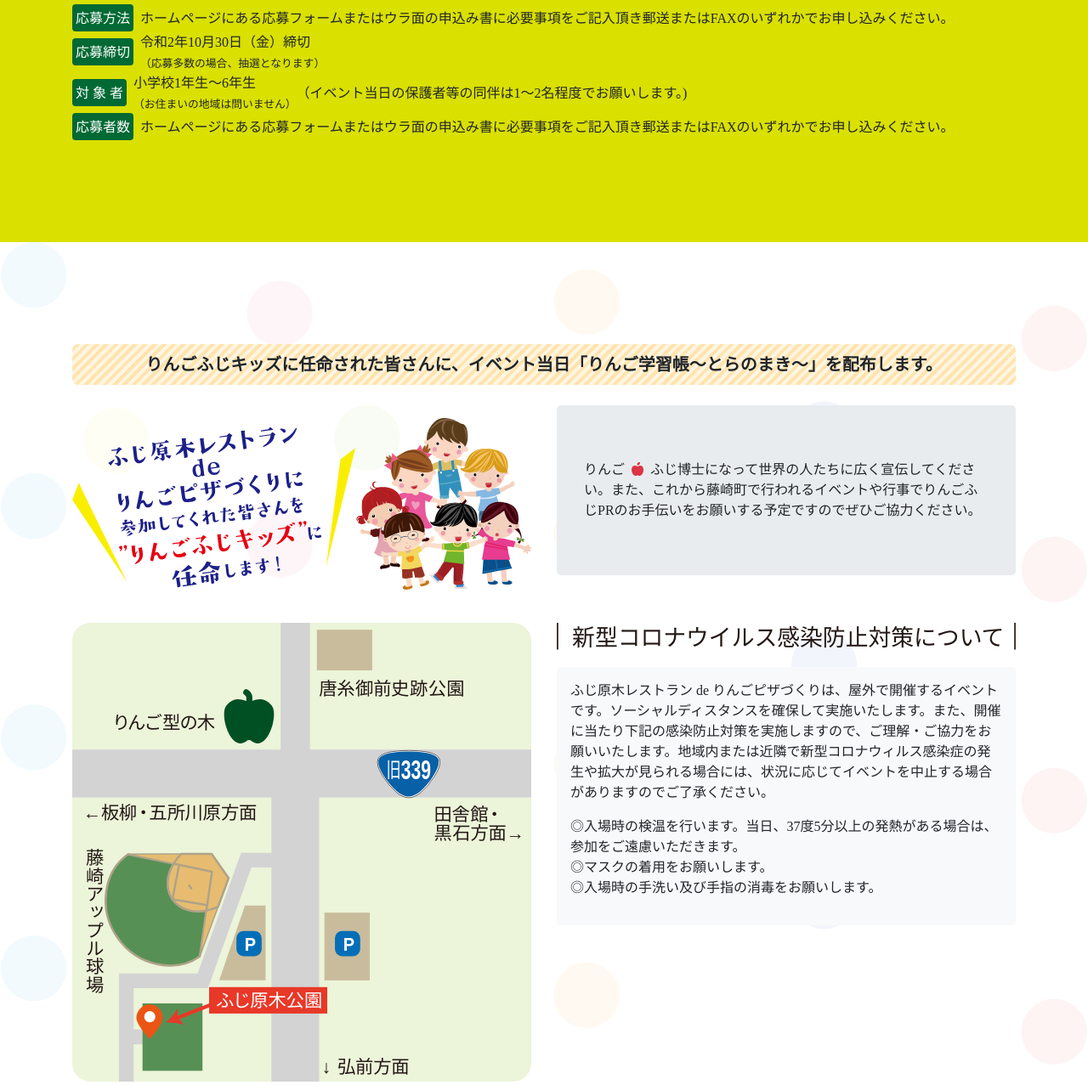
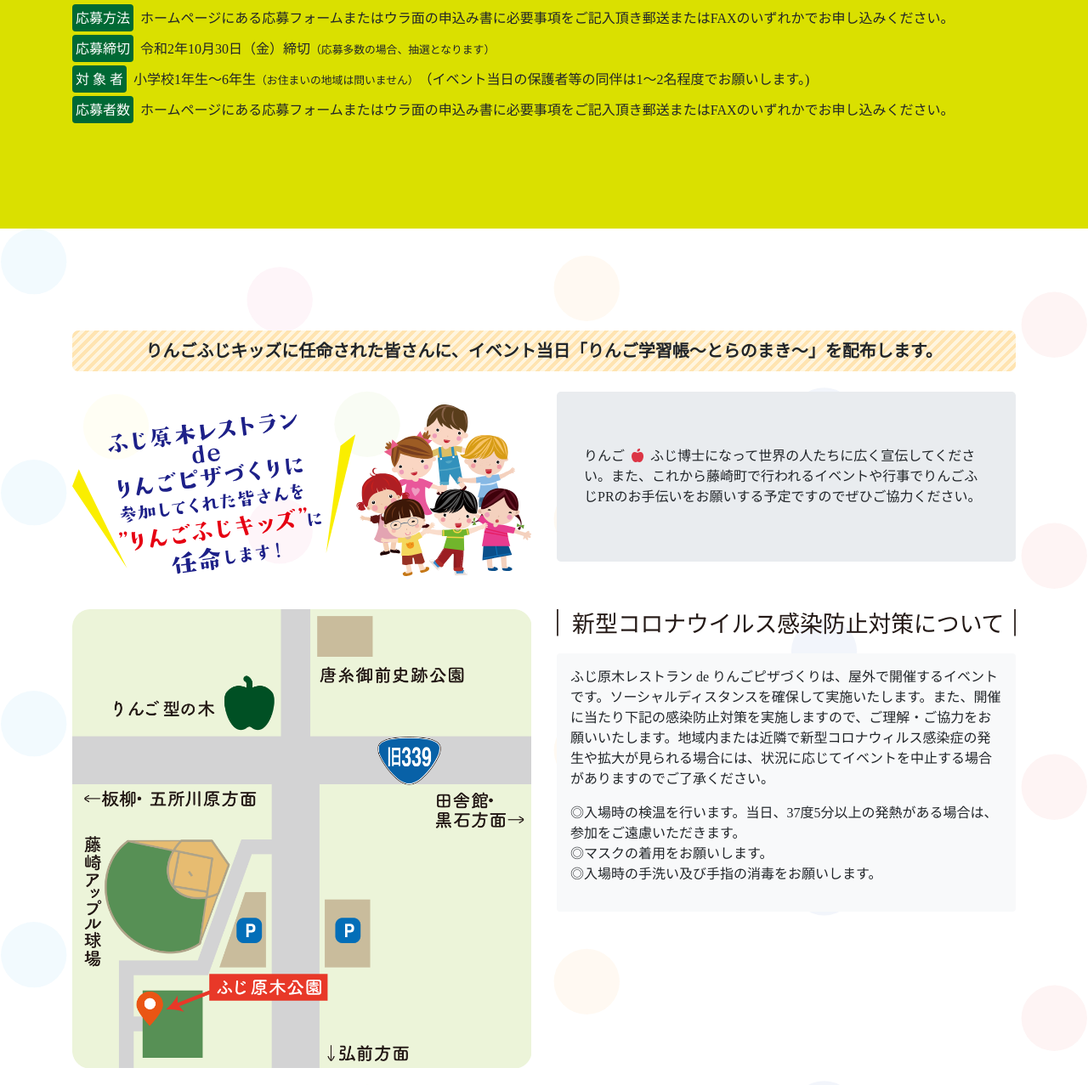
Before and after one commit to plus-agc-service-yamauchi/fujigenboku.com_2, a plain HTML site: page index.html in a window 1280 px wide. Shown: the part 2312-3589 px from the top of the page at 85% size. Drawn offline with Linux system fonts and the light colour scheme; a web font is replaced by a local one.

Commit message:
Update index.html

```diff
--- a/index.html
+++ b/index.html
@@ -128,20 +128,20 @@
             </div>
             <div class="row myFont text-center text-md-left">
                 <div class="col-lg-12 col-md-6 mb-5 mb-lg-0">
-                    <div class="d-md-flex align-items-center mb-lg-0 mb-3">
+                    <div class="d-md-flex align-items-center mb-lg-1 mb-3">
                         <div class="bg-green mr-2 p-1 text-white rounded text-center">応募方法</div>
                         <div>ホームページにある応募フォームまたはウラ面の申込み書に必要事項をご記入頂き郵送またはFAXのいずれかでお申し込みください。</div>
                     </div>
-                    <div class="d-md-flex align-items-center mb-lg-0 mb-3">
+                    <div class="d-md-flex align-items-center mb-lg-1 mb-3">
                         <div class="bg-green mr-2 p-1 text-white rounded text-center">応募締切</div>
-                        <div>令和2年10月30日（金）締切 <br><small>（応募多数の場合、抽選となります）</small></div>
+                        <div>令和2年10月30日（金）締切<br class="d-lg-none"><small>（応募多数の場合、抽選となります）</small></div>
                     </div>
-                    <div class="d-md-flex align-items-center mb-lg-0 mb-3">
+                    <div class="d-md-flex align-items-center mb-lg-1 mb-3">
                         <div class="bg-green mr-2 p-1 text-white rounded text-center">対 象 者</div>
-                        <div>小学校1年生〜6年生 <br><small>（お住まいの地域は問いません）</small></div>
+                        <div>小学校1年生〜6年生<br class="d-lg-none"><small>（お住まいの地域は問いません）</small></div>
                         <div>（イベント当日の保護者等の同伴は1〜2名程度でお願いします。)</div>
                     </div>
-                    <div class="d-md-flex align-items-center mb-lg-0 mb-3">
+                    <div class="d-md-flex align-items-center mb-lg-1 mb-3">
                         <div class="bg-green mr-2 p-1 text-white rounded text-center">応募者数</div>
                         <div>ホームページにある応募フォームまたはウラ面の申込み書に必要事項をご記入頂き郵送またはFAXのいずれかでお申し込みください。</div>
                     </div>
@@ -167,7 +167,7 @@
         <div class="container">
             <div class="row">
                 <div class="col-md-6 mb-lg-0 mb-4">
-                    <img src="img/map.svg" alt="案内図" class="img-fluid">
+                    <img src="img/map.png" alt="案内図" class="img-fluid">
                 </div>
                 <div class="col-md-6 tsukumin">
                     <img src="img/covid19_header_text.svg" alt="新型コロナウイルス感染防止対策について" class="img-fluid mb-3">
```
